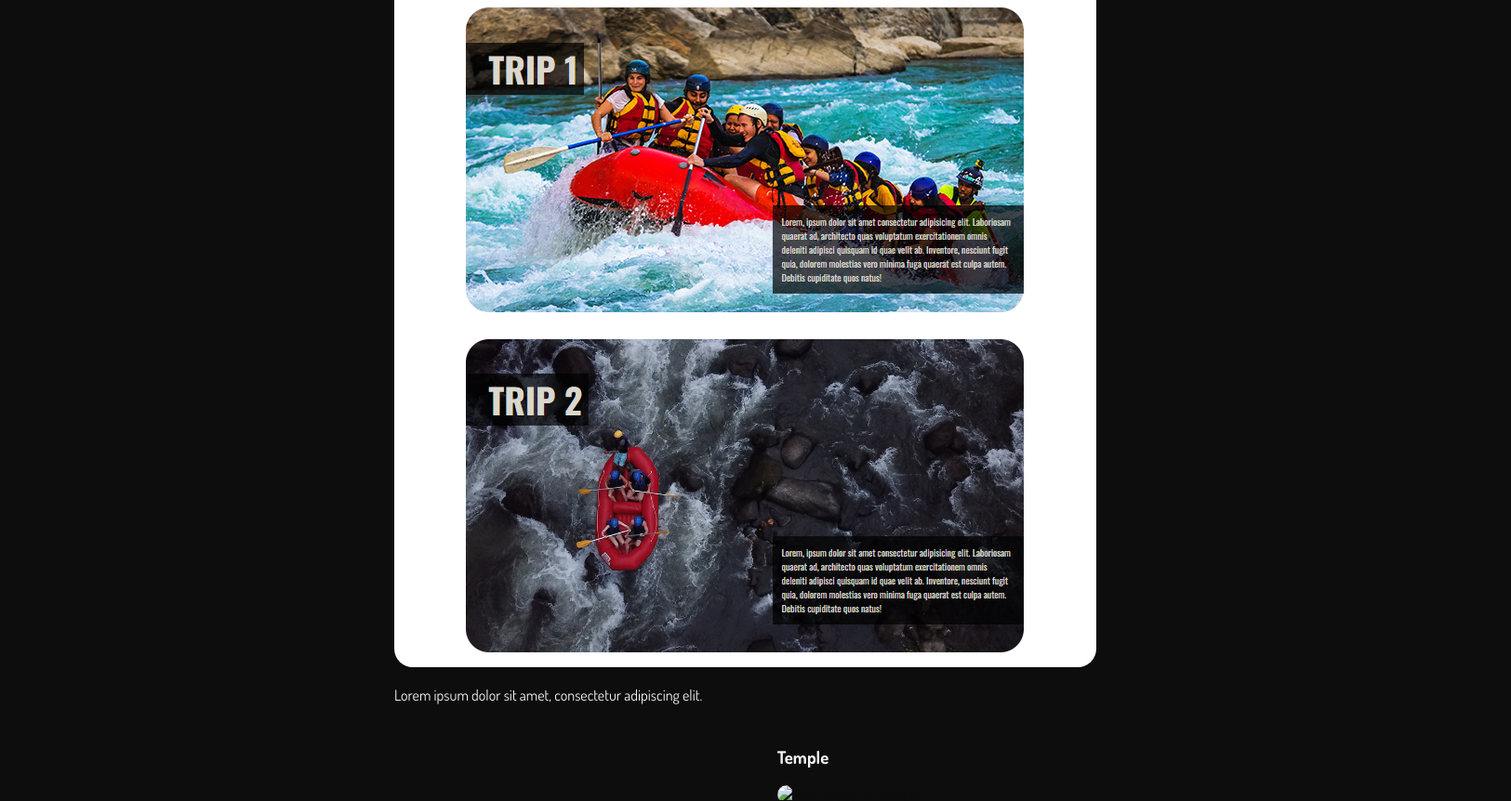
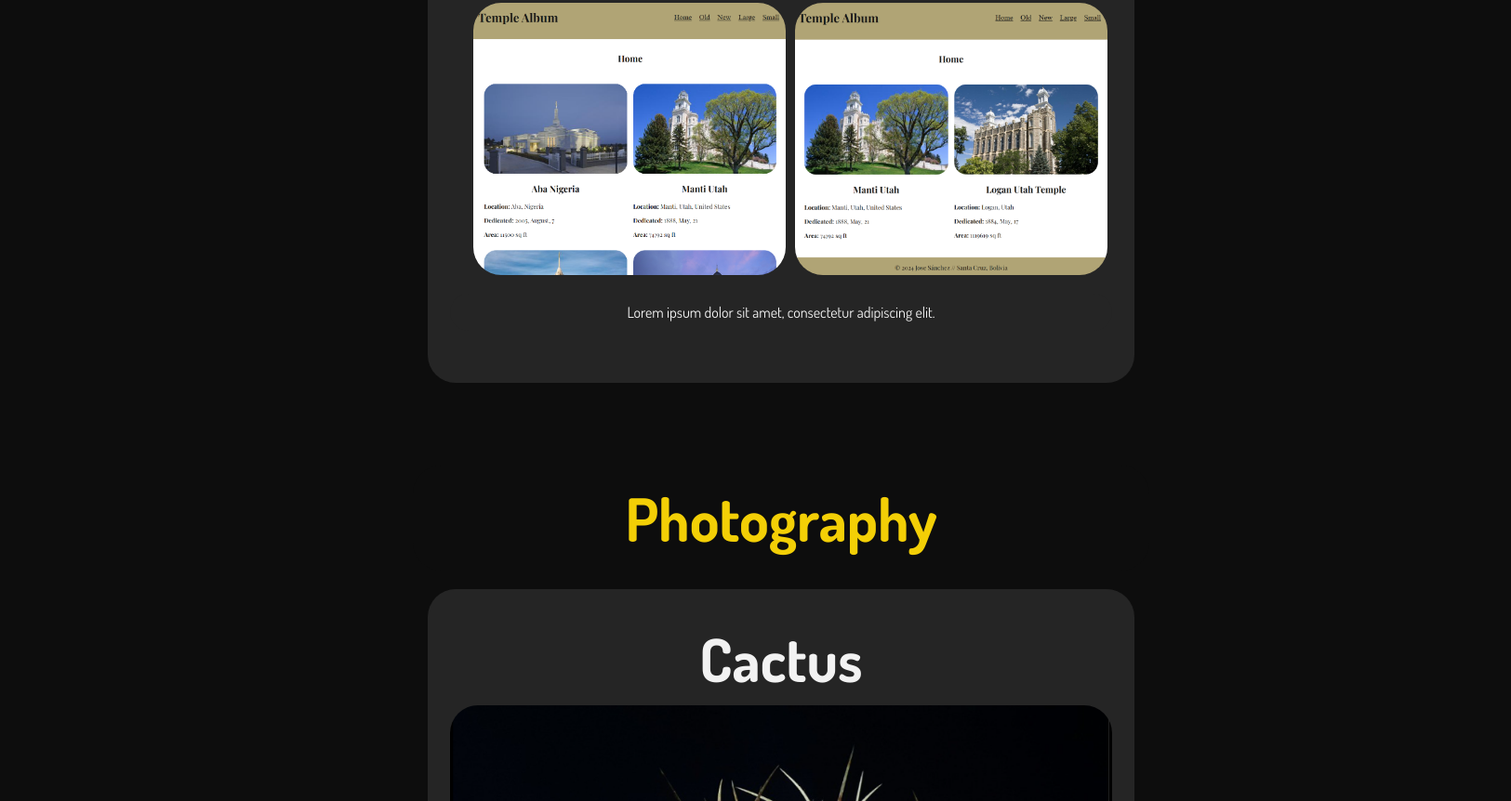
Before and after one commit to jsanchezb34/wdd131, a plain HTML site: page project/gallery.html in a window 1280 px wide. Shown: the part 1938-2800 px from the top of the page at 93% size, 1625 px wide, since content can reach past the window. Drawn offline with Linux system fonts and the light colour scheme.

Commit message:
project final

```diff
--- a/project/gallery.html
+++ b/project/gallery.html
@@ -28,8 +28,9 @@
             <button data-filter="illustration">Illustration</button>
         </div>
         <div class="gallery">
+        <script src="scripts/gallery.js"></script>
         </div>
     </main>
-    <script src="scripts/gallery.js"></script>
+
 </body>
 </html>
--- a/project/scripts/gallery.js
+++ b/project/scripts/gallery.js
@@ -8,26 +8,23 @@ document.addEventListener('DOMContentLoaded', function () {
             projects: [
                 { title: 'Rafting site', mainImage: 'images/rafting-site1.png',
                   secondaryImages: ['images/rafting-site2.png', 'images/rafting-site3.png'], description: 'Lorem ipsum dolor sit amet, consectetur adipiscing elit.' },
-                { title: 'Temple', mainImage: 'images/temples-album1',
-                  secondaryImages: ['images/temples-album2', 'images/temples-album3'], description: 'Lorem ipsum dolor sit amet, consectetur adipiscing elit.' },
+                { title: 'Temples album', mainImage: 'images/temples-album1.png',
+                  secondaryImages: ['images/temples-album2.png', 'images/temples-album3.png'], description: 'Lorem ipsum dolor sit amet, consectetur adipiscing elit.' },
             ]
         },
         {
             title: 'Photography',
             filter: 'photography',
             projects: [
-                { title: 'Project 4', mainImage: 'https://via.placeholder.com/400x300.png?text=Main+Image+4', secondaryImages: ['https://via.placeholder.com/200x150.png?text=Secondary+Image+4-1', 'https://via.placeholder.com/200x150.png?text=Secondary+Image+4-2'], description: 'Lorem ipsum dolor sit amet, consectetur adipiscing elit.' },
-                { title: 'Project 5', mainImage: 'https://via.placeholder.com/400x300.png?text=Main+Image+5', secondaryImages: ['https://via.placeholder.com/200x150.png?text=Secondary+Image+5-1', 'https://via.placeholder.com/200x150.png?text=Secondary+Image+5-2'], description: 'Lorem ipsum dolor sit amet, consectetur adipiscing elit.' },
-                { title: 'Project 6', mainImage: 'https://via.placeholder.com/400x300.png?text=Main+Image+6', secondaryImages: ['https://via.placeholder.com/200x150.png?text=Secondary+Image+6-1', 'https://via.placeholder.com/200x150.png?text=Secondary+Image+6-2'], description: 'Lorem ipsum dolor sit amet, consectetur adipiscing elit.' }
+                { title: 'Cactus', mainImage: 'images/cactus1.png', secondaryImages:
+                ['images/cactus2.png', 'images/cactus3.png'], description: 'Lorem ipsum dolor sit amet, consectetur adipiscing elit.' },
             ]
         },
         {
-            title: 'Illustration',
-            filter: 'illustration',
+            title: 'Design',
+            filter: 'Advertising Campaign',
             projects: [
-                { title: 'Project 7', mainImage: 'https://via.placeholder.com/400x300.png?text=Main+Image+7', secondaryImages: ['https://via.placeholder.com/200x150.png?text=Secondary+Image+7-1', 'https://via.placeholder.com/200x150.png?text=Secondary+Image+7-2'], description: 'Lorem ipsum dolor sit amet, consectetur adipiscing elit.' },
-                { title: 'Project 8', mainImage: 'https://via.placeholder.com/400x300.png?text=Main+Image+8', secondaryImages: ['https://via.placeholder.com/200x150.png?text=Secondary+Image+8-1', 'https://via.placeholder.com/200x150.png?text=Secondary+Image+8-2'], description: 'Lorem ipsum dolor sit amet, consectetur adipiscing elit.' },
-                { title: 'Project 9', mainImage: 'https://via.placeholder.com/400x300.png?text=Main+Image+9', secondaryImages: ['https://via.placeholder.com/200x150.png?text=Secondary+Image+9-1', 'https://via.placeholder.com/200x150.png?text=Secondary+Image+9-2'], description: 'Lorem ipsum dolor sit amet, consectetur adipiscing elit.' }
+                { title: 'Fundraising Week Campaign', mainImage: 'images/design2.png', secondaryImages: ['images/design3.png', 'images/design4.png' ], description: 'Lorem ipsum dolor sit amet, consectetur adipiscing elit.' },
             ]
         }
     ];
--- a/project/styles/project-large.css
+++ b/project/styles/project-large.css
@@ -40,7 +40,6 @@
         position: sticky;
         top: 0;
         z-index: 1000;
-        width: 100%;
         height: 800px;
     }
 
@@ -58,7 +57,7 @@
     }
 
     header nav ul li a {
-        font-size: clamp(1rem, 3vw, 3rem);
+        font-size: clamp(1rem, 5vw, 3rem);
         color: var(--main-color);
         text-decoration: none;
     }
--- a/project/styles/project.css
+++ b/project/styles/project.css
@@ -197,35 +197,72 @@ main {
     margin-bottom: 20px;
 }
 
-.gallery img {
-    border-radius: 20px;
-}
-
-.gallery  h2{
-    text-align: center;
-    color:var(--accent1-color);
-    scale: 2;
+.gallery {
+    display: flex;
+    flex-wrap: wrap;
+    justify-content: space-around;
+    padding: 20px;
   }
 
   .section {
-    display: grid;
-    gap: 10px;
-    justify-items: center;
     width: 100%;
+    margin-bottom: 20px;
+  }
+
+  .section h2 {
+    text-align: center;
+    margin-bottom: 20px;
+    font-size: clamp(2rem, 5vw, 6rem);
+    color: var(--accent1-color);
+    background-color: var(--main-color);
+    border-radius: 30px;
+    padding: 1rem;
+
+  }
+
+
+
+
+  .gallerycard h3 {
+    text-align: center;
+    padding: 10px;
+    font-size: clamp(2rem, 5vw, 10rem);
+    margin: 0;
   }
 
   .gallerycard {
-    display: flex;
-    flex-direction: column;
-    align-items: center;
+    padding: 1.5rem;
+    border-radius: 30px;
+    background-color: var(--secondary-color);
+    margin: 1rem;
   }
 
   .gallerycard img {
-    order: 1;
+    width: 100%;
+    height: auto;
+    display: block;
+    border-radius: 30px;
+  }
+
+  .secondary-images {
+    display: flex;
+    justify-content: space-around;
+    padding: 20px;
+  }
+
+  .secondary-images img {
+    width: 50%;
+    height: auto;
+    margin: 0 5px;
   }
 
   .gallerycard p {
-    order: 2;
+    padding: 10px;
+    text-align: center;
+    border-radius: 30px;
+    background-color:var(--secondary-color);
+    margin: 0;
+    margin-bottom: 2rem;
   }
 
 
```
Also changed, not shown: project/images/cactus1.png (added), project/images/cactus2.png (added), project/images/cactus3.png (added), project/images/design1.png (added), project/images/design2.png (added), project/images/design3.png (added), project/images/design4.png (added), project/images/design5.png (added), project/images/design6.png (added). Lines whose indentation alone changed are shown as unchanged.
